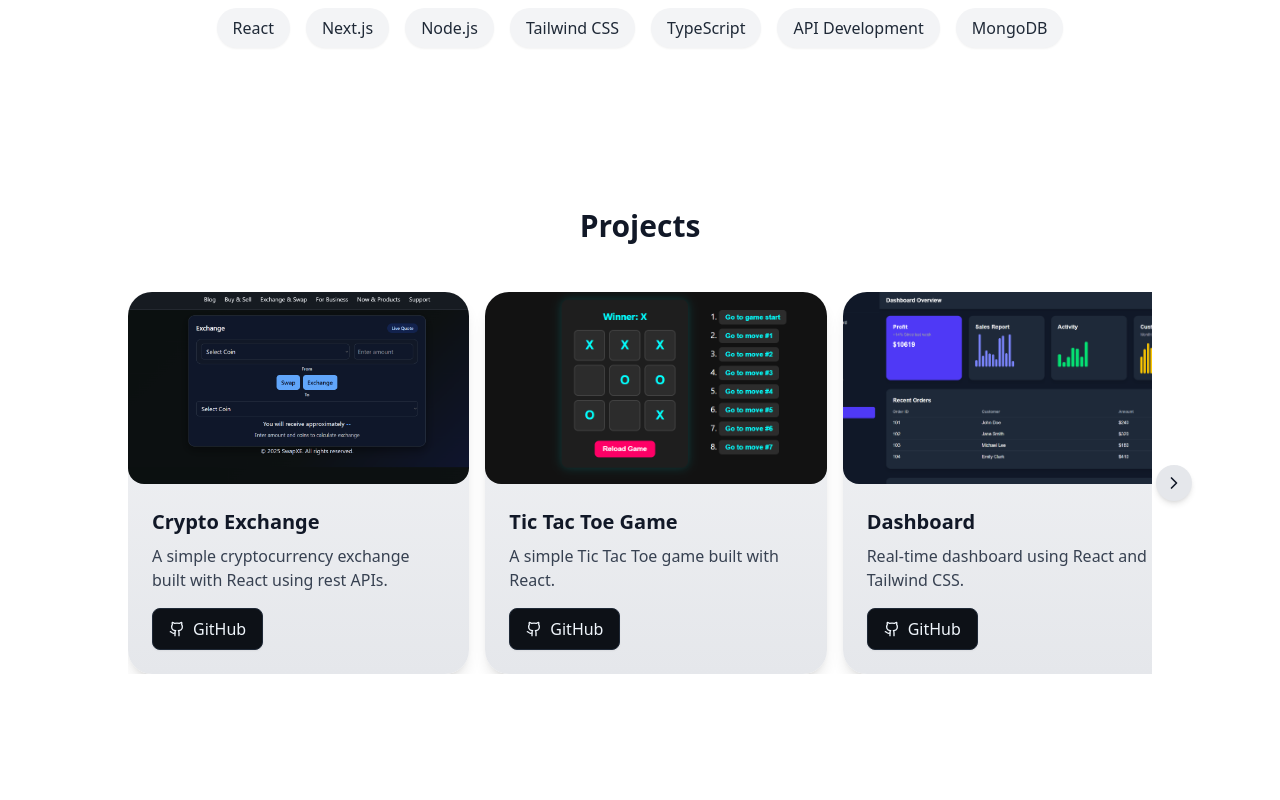
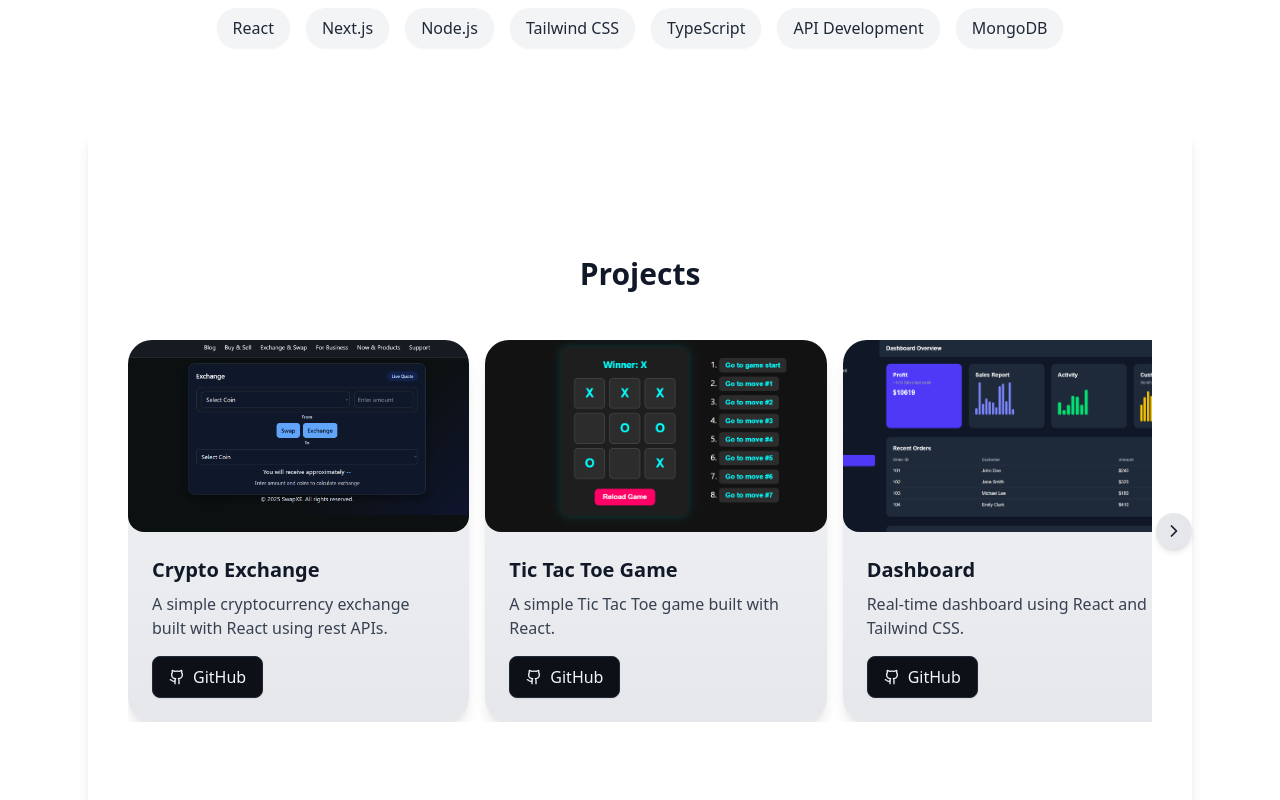
Before and after one commit to Abdul-Razack/portfolio, a React (Create React App) app: page / in a window 1280 px wide. Shown: the part 860-1660 px from the top of the page. Built offline with nearby package versions, Linux system fonts and the light colour scheme.

Commit message:
prject added

```diff
--- a/src/components/Projects.jsx
+++ b/src/components/Projects.jsx
@@ -62,6 +62,14 @@ export default function Projects() {
   }, []);
 
   return (
+    <motion.section
+      id="education"
+      initial={{ opacity: 0, y: 20 }}
+      whileInView={{ opacity: 1, y: 0 }}
+      viewport={{ once: true }}
+      transition={{ duration: 0.6 }}
+      className="py-12 bg-white dark:bg-gray-900 rounded-xl shadow-lg"
+    >
     <section id="projects" className="px-0 py-20">
       <h2 className="text-3xl font-bold text-center mb-12 text-gray-900 dark:text-white">
         Projects
@@ -136,5 +144,6 @@ export default function Projects() {
         </button>
       </div>
     </section>
+    </motion.section>
   );
 }
```
